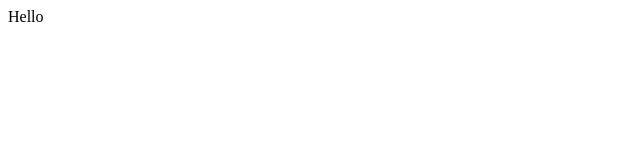
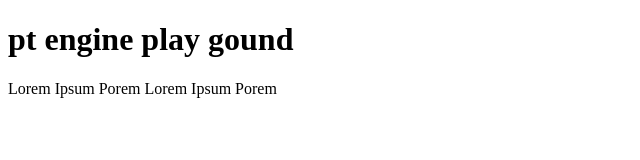
Before and after one commit to bindigo/bindigo.github.io, a plain HTML site: page index.html in a window 1280 px wide. Shown: the whole page, without its empty margins (0-640 px from the left). Drawn offline with Linux system fonts and the light colour scheme.

Commit message:
seted up html and ptengine

```diff
--- a/index.html
+++ b/index.html
@@ -1 +1,27 @@
-Hello
+<!DOCTYPE html>
+<html>
+
+<head>
+  <title>Bindigo</title>
+</head>
+
+<body>
+
+  <h1>pt engine play gound</h1>
+  <p>Lorem Ipsum Porem Lorem Ipsum Porem</p>
+  <script type="text/javascript">
+  	window._pt_lt = new Date().getTime();
+  	window._pt_sp_2 = [];
+  	_pt_sp_2.push('setAccount,6029c06b');
+  	var _protocol = (("https:" == document.location.protocol) ? " https://" : " http://");
+  	(function() {
+  		var atag = document.createElement('script'); atag.type = 'text/javascript'; atag.async = true;
+  		atag.src = _protocol + 'js.ptengine.com/pta.js';
+  		var stag = document.createElement('script'); stag.type = 'text/javascript'; stag.async = true;
+  		stag.src = _protocol + 'js.ptengine.com/pts.js';
+  		var s = document.getElementsByTagName('script')[0];
+  		s.parentNode.insertBefore(atag, s);s.parentNode.insertBefore(stag, s);
+  	})();
+  </script>
+</body>
+</html>
```
